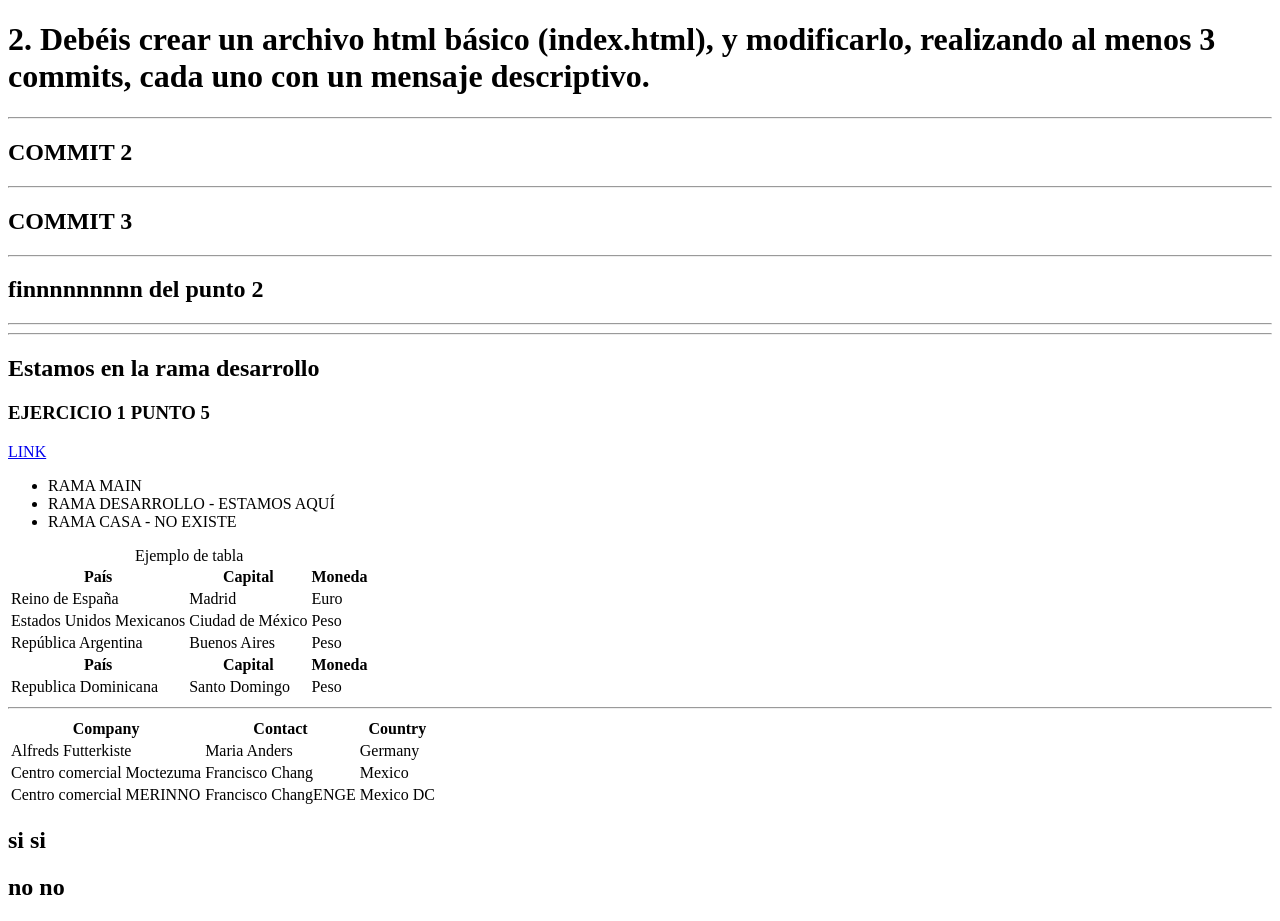
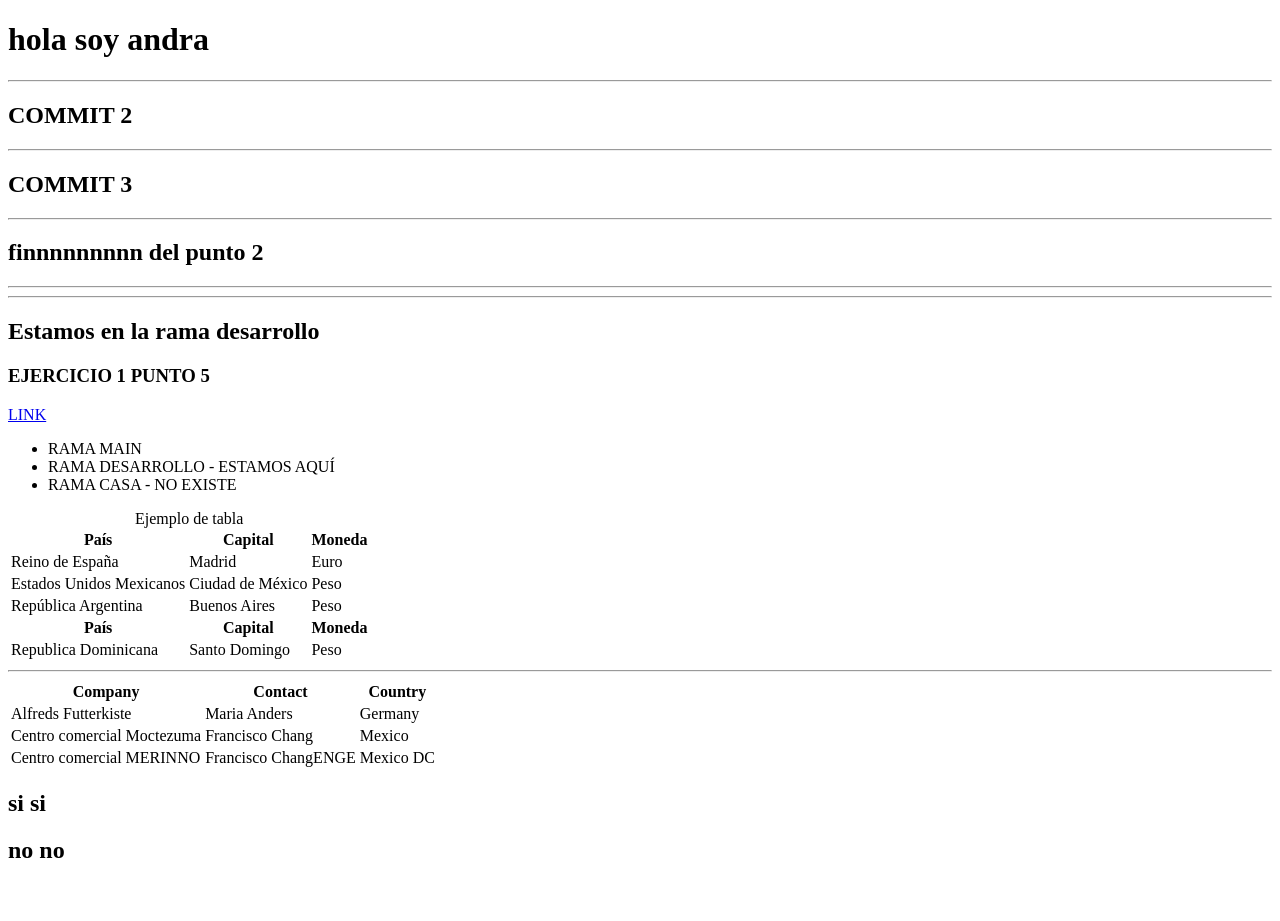
Before and after one commit to iamelimc/EJERCICIOS_TALLER, a plain HTML site: page index.html in a window 1280 px wide. After the commit the page ends 884 px from the top, so only its background shows below. Drawn offline with Linux system fonts and the light colour scheme.

```diff
--- a/index.html
+++ b/index.html
@@ -6,7 +6,7 @@
     <title>EJERCICIO1-TALLER</title>
 </head>
 <body>
-    <H1>2. Debéis crear un archivo html básico (index.html), y modificarlo, realizando al menos 3 commits, cada uno con un mensaje descriptivo.</H1>
+    <H1> hola soy andra </H1>
     <HR>
     <h2>COMMIT 2</h2>
     <hr>
```
